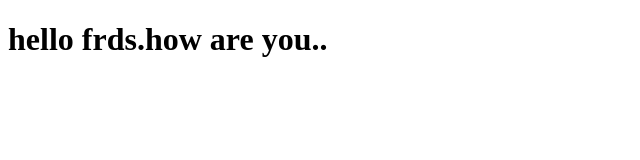
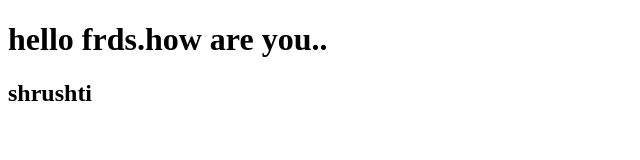
Before and after one commit to shrushti-dangar/first_commit, a plain HTML site: page index.html in a window 1280 px wide. Shown: the whole page, without its empty margins (0-640 px from the left). Drawn offline with Linux system fonts and the light colour scheme.

Commit message:
Update index.html

```diff
--- a/index.html
+++ b/index.html
@@ -7,5 +7,6 @@
 </head>
 <body>
     <h1>hello frds.how are you..</h1>
+    <h2>shrushti</h2>
 </body>
 </html>
```
